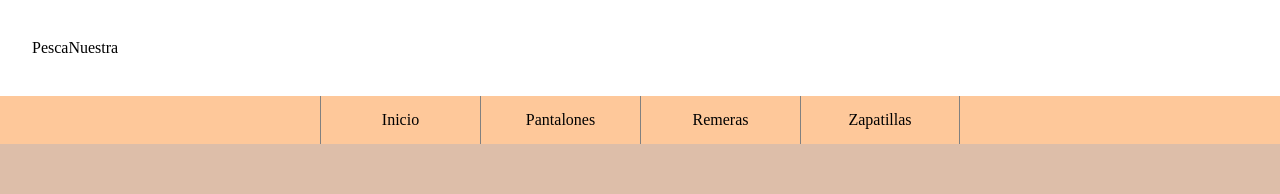
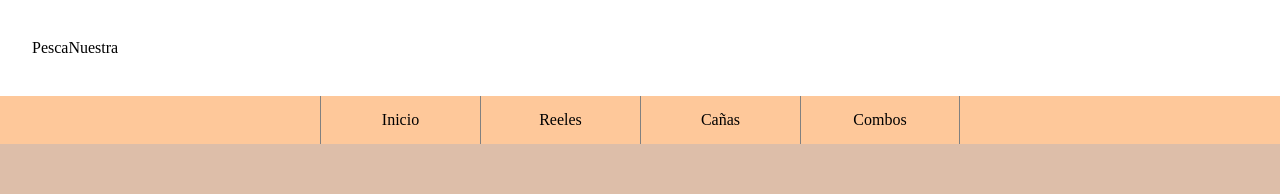
Before and after one commit to dchiapa/proyecto_react_16930, a React (Create React App) app: page / in a window 1280 px wide. Shown: the top 194 px of the page. Built offline with nearby package versions, Linux system fonts and the light colour scheme; no server answers; the database is empty.

Commit message:
actualizar navbar

```diff
--- a/src/components/NavBar/NavBar.js
+++ b/src/components/NavBar/NavBar.js
@@ -17,18 +17,18 @@ export const NavBar = () => {
           </Link>
         </li>
         <li className="navbar__item">
-          <Link to="/category/pantalones" className="navbar__link">
-            Pantalones
+          <Link to="/category/reel" className="navbar__link">
+            Reeles
           </Link>
         </li>
         <li className="navbar__item">
-          <Link to="/category/remeras" className="navbar__link">
-            Remeras
+          <Link to="/category/caña" className="navbar__link">
+            Cañas
           </Link>
         </li>
         <li className="navbar__item">
-          <Link to="/category/calzado" className="navbar__link">
-            Zapatillas
+          <Link to="/category/combo" className="navbar__link">
+            Combos
           </Link>
         </li>
       </ul>
```
